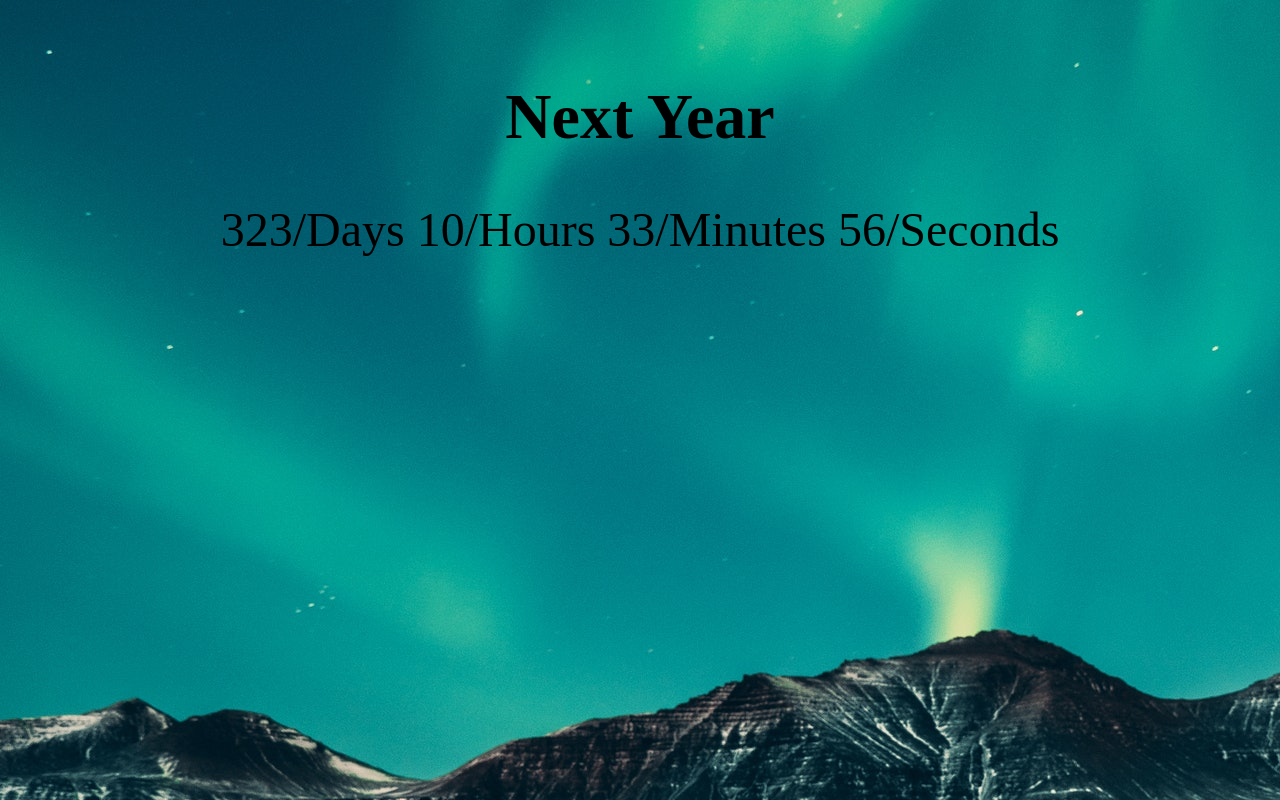
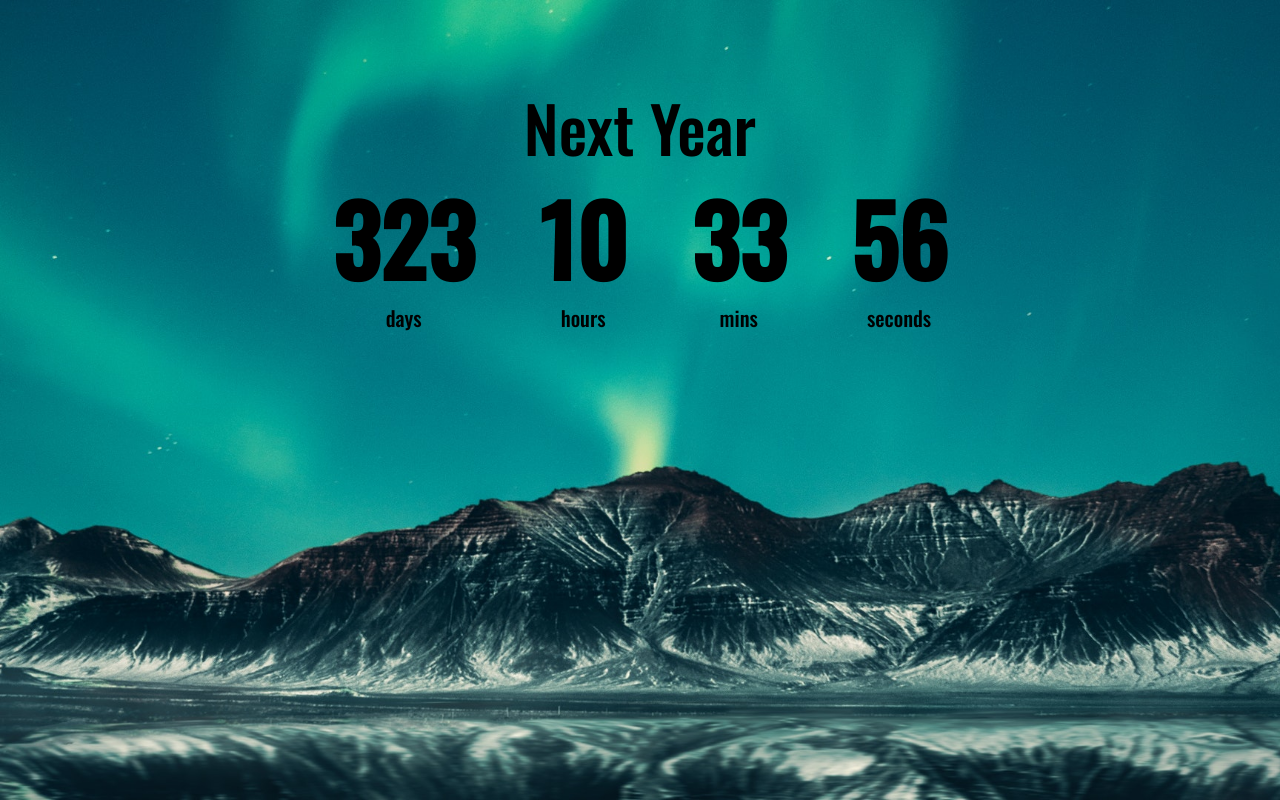
Before and after one commit to ptzt/projects-js, a plain HTML site: page countdown-project/index.html in a window 1280 px wide. Drawn offline with nearby package versions, Linux system fonts and the light colour scheme.

Commit message:
New script js, new styles

```diff
--- a/countdown-project/index.html
+++ b/countdown-project/index.html
@@ -1,15 +1,31 @@
 <!DOCTYPE html>
 <html class="html">
   <head>
-        <title>Countdown</title>
-        <link rel="stylesheet" href="style.css">
+    <link rel="stylesheet" href="style.css" />
+    <meta name="viewport" content="width=device-width, initial-scale=1.0" />
+    <title>Countdown timer</title>
   </head>
 
   <body>
-        <h1 class="titulo">Next Year</h1>
-        <div class="div">
+    <p1>Next Year</p1>
+    <div class="countdown-container">
+      <div class="countdown-el days-c">
+        <p class="text" id="days">0</p>
+        <span>days</span>
+      </div>
+      <div class="countdown-el hours-c">
+        <p class="text" id="hours">0</p>
+        <span>hours</span>
+      </div>
+      <div class="countdown-el mins-c">
+        <p class="text" id="mins">0</p>
+        <span>mins</span>
+      </div>
+      <div class="countdown-el seconds-c">
+        <p class="text" id="seconds">0</p>
+        <span>seconds</span>
+      </div>
       <script src="./script.js"></script>
-            <p id="demo"></p>
     </div>
   </body>
 </html>
--- a/countdown-project/script.js
+++ b/countdown-project/script.js
@@ -1,19 +1,29 @@
-var countDownDate = new Date("2023").getTime();
+const daysEl = document.getElementById("days");
+const hoursEl = document.getElementById("hours");
+const minsEl = document.getElementById("mins");
+const secondsEl = document.getElementById("seconds");
+const newYear = "2023";
 
-var x = setInterval(function() {
-    var now = new Date().getTime();
+function countdown() {
+  var newYearDate = new Date(newYear);
+  var now = new Date().getTime();
 
-    var distance = countDownDate - now;
+  var totalSeconds = (newYearDate - now) / 1000;
 
-    var days = Math.floor(distance / (1000 * 60 * 60 * 24));
-    var hours = Math.floor((distance % (1000 * 60 * 60 * 24)) / (1000 * 60 * 60));
-    var minutes = Math.floor((distance % (1000 * 60 * 60)) / (1000 * 60));
-    var seconds = Math.floor((distance % (1000 * 60)) / 1000);
+  const days = Math.floor(totalSeconds / 3600 / 24);
+  const hours = Math.floor(totalSeconds / 3600) % 24;
+  const mins = Math.floor(totalSeconds / 60) % 60;
+  const seconds = Math.floor(totalSeconds) % 60;
 
-    document.getElementById("demo").innerHTML = days + "/Days " + hours + "/Hours " + minutes + "/Minutes " + seconds + "/Seconds ";
+  daysEl.innerHTML = days;
+  hoursEl.innerHTML = formatTime(hours);
+  minsEl.innerHTML = formatTime(mins);
+  secondsEl.innerHTML = formatTime(seconds);
+}
 
-    if (distance < 0) {
-        clearInterval(x);
-        document.getElementById("demo").innerHTML = "End";
-    }
-}, 1000)
+function formatTime(time) {
+  return time < 10 ? `0${time}` : time;
+}
+
+countdown();
+setInterval(countdown, 1000);
--- a/countdown-project/style.css
+++ b/countdown-project/style.css
@@ -1,14 +1,44 @@
-.html {
-    background-image:url("./background.jpg")
+@import url('https://fonts.googleapis.com/css2?family=Oswald:wght@500&display=swap');
+
+* {
+    box-sizing: border-box;
 }
 
-.titulo {
-    font-size: 4rem;
-    text-align: center;
-    margin: 5rem auto 2rem;
+body {
+    background-image:url("./background.jpg");
+    background-size: cover;
+    display: flex;
+    flex-direction: column;
+    align-items: center;
+    margin: 0;
+    background-position: center center;
+    min-height: 100vh;
+    font-family: 'Oswald', sans-serif;
 }
 
-.div{
-    font-size: 3rem;
+p1 {
+    font-weight: normal;
+    font-size: 4rem;
+    margin-top: 5rem;
+}
+
+.countdown-container {
+    display: flex;
+    flex-wrap: wrap;
+    justify-content: center;
+}
+
+.text {
+    font-weight: bold;
+    font-size: 6rem;
+    line-height: 1;
+    margin: 1rem 2rem;
+}
+
+.countdown-el {
     text-align: center;
-    }
+}
+
+.countdown-el span {
+    font-size: 1.3rem;
+}
```
Lines whose indentation alone changed are shown as unchanged.
